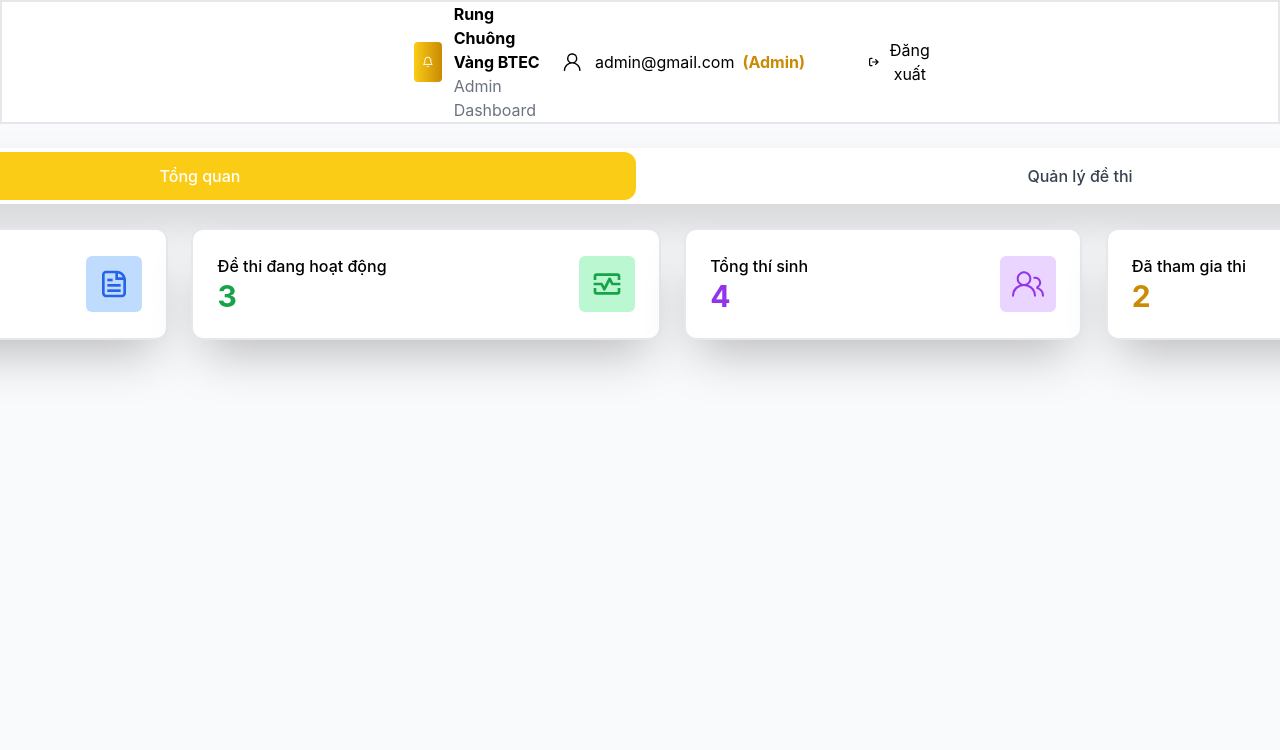
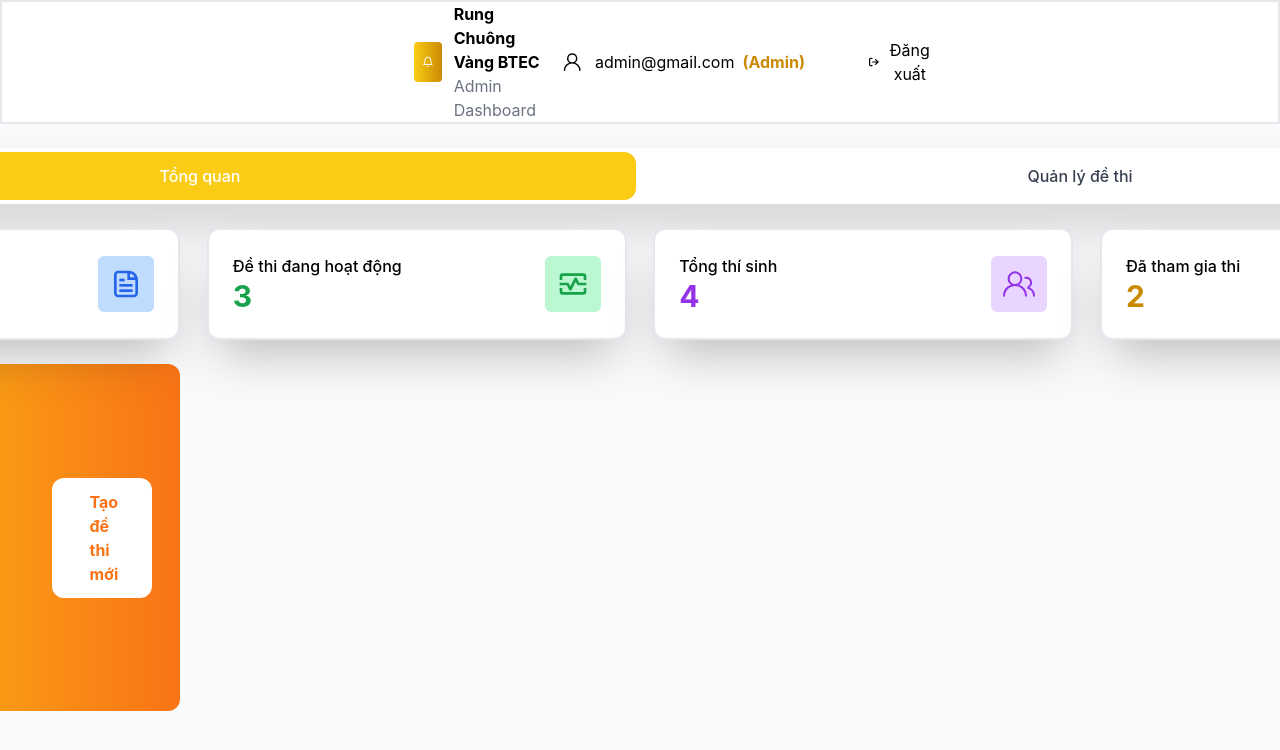
Before and after one commit to nguyenlehanhquan/assignment1, a React (Vite) app: page /dashboard in a window 1280 px wide. Shown: the top 750 px of the page. Built offline with nearby package versions, Linux system fonts and the light colour scheme.

Commit message:
finish overview page

```diff
--- a/src/pages/DashboardOverview.tsx
+++ b/src/pages/DashboardOverview.tsx
@@ -2,45 +2,62 @@ import {CgFileDocument} from "react-icons/cg";
 import { MdOutlineMonitorHeart } from "react-icons/md";
 import { GoPeople } from "react-icons/go";
 import { PiMedal } from "react-icons/pi";
+import {Link} from "react-router-dom";
 
 function DashboardOverview() {
     return (
+        <div>
             <div className="flex justify-between gap-2 w-[1760px]">
-            <div className="flex items-center border-2 bg-white rounded-[12px] gap-48 shadow-2xl p-6">
+                <div className="flex items-center border-2 bg-white rounded-[12px] w-[420px] shadow-2xl p-6 relative">
                     <div>
                         <p className="font-medium">Tổng số đề thi</p>
                         <h1 className="font-bold text-3xl text-blue-600">3</h1>
                     </div>
                     <div>
-                    <CgFileDocument className="text-3xl rounded-[6px] text-blue-600 bg-blue-200 w-14 h-14 p-3"/>
+                        <CgFileDocument className="text-3xl rounded-[6px] text-blue-600 bg-blue-200 w-14 h-14 p-3 absolute right-6 bottom-[1.6rem]"/>
                     </div>
                 </div>
-            <div className="flex items-center border-2 bg-white rounded-[12px] gap-48 shadow-2xl p-6">
+                <div className="flex items-center border-2 bg-white rounded-[12px] w-[420px] shadow-2xl p-6 relative">
                     <div>
                         <p className="font-medium">Đề thi đang hoạt động</p>
                         <h1 className="font-bold text-3xl text-green-600">3</h1>
                     </div>
                     <div>
-                    <MdOutlineMonitorHeart className="text-3xl rounded-[6px] text-green-600 bg-green-200 w-14 h-14 p-3"/>
+                        <MdOutlineMonitorHeart className="text-3xl rounded-[6px] text-green-600 bg-green-200 w-14 h-14 p-3 absolute right-6 bottom-[1.6rem]"/>
                     </div>
                 </div>
-            <div className="flex items-center border-2 bg-white rounded-[12px] gap-48 shadow-2xl p-6">
+                <div className="flex items-center border-2 bg-white rounded-[12px] w-[420px] shadow-2xl p-6 relative">
                     <div>
                         <p className="font-medium">Tổng thí sinh</p>
                         <h1 className="font-bold text-3xl text-purple-600">4</h1>
                     </div>
                     <div>
-                    <GoPeople className="text-3xl rounded-[6px] text-purple-600 bg-purple-200 w-14 h-14 p-3"/>
+                        <GoPeople className="text-3xl rounded-[6px] text-purple-600 bg-purple-200 w-14 h-14 p-3 absolute right-6 bottom-[1.6rem]"/>
                     </div>
                 </div>
-            <div className="flex items-center border-2 bg-white rounded-[12px] gap-48 shadow-2xl p-6">
+                <div className="flex items-center border-2 bg-white rounded-[12px] w-[420px] shadow-2xl p-6 relative">
                     <div>
                         <p className="font-medium">Đã tham gia thi</p>
                         <h1 className="font-bold text-3xl text-yellow-600">2</h1>
                     </div>
                     <div>
-                    <PiMedal className="text-3xl rounded-[6px] text-yellow-600 bg-yellow-200 w-14 h-14 p-3"/>
+                        <PiMedal className="text-3xl rounded-[6px] text-yellow-600 bg-yellow-200 w-14 h-14 p-3 absolute right-6 bottom-[1.6rem]"/>
                     </div>
+                </div>
+            </div>
+            <div className="bg-gradient-to-r from-yellow-400 to-orange-500 p-7 rounded-[12px] mt-6 w-[420px] flex items-center gap-16">
+                <div className="w-[200px]">
+                    <h1 className="font-bold text-white text-[35px]">Chào mừng đến với Admin Dashboard</h1>
+                    <p className="text-white text-[18px]">Quản lý cuộc thi Rung Chuông Vàng BTEC một cách hiệu quả</p>
+                </div>
+                <Link to="/">
+                    <div className="bg-white text-orange-500 font-bold rounded-[12px] items-center flex justify-center w-[100px] h-[120px] hover:bg-gray-300 transition-all duration-300">
+
+                            <div className="w-1/4 justify-center justify-self-center">
+                                Tạo đề thi mới
+                            </div>
+                    </div>
+                </Link>
             </div>
         </div>
     );
```
Lines whose indentation alone changed are shown as unchanged.
